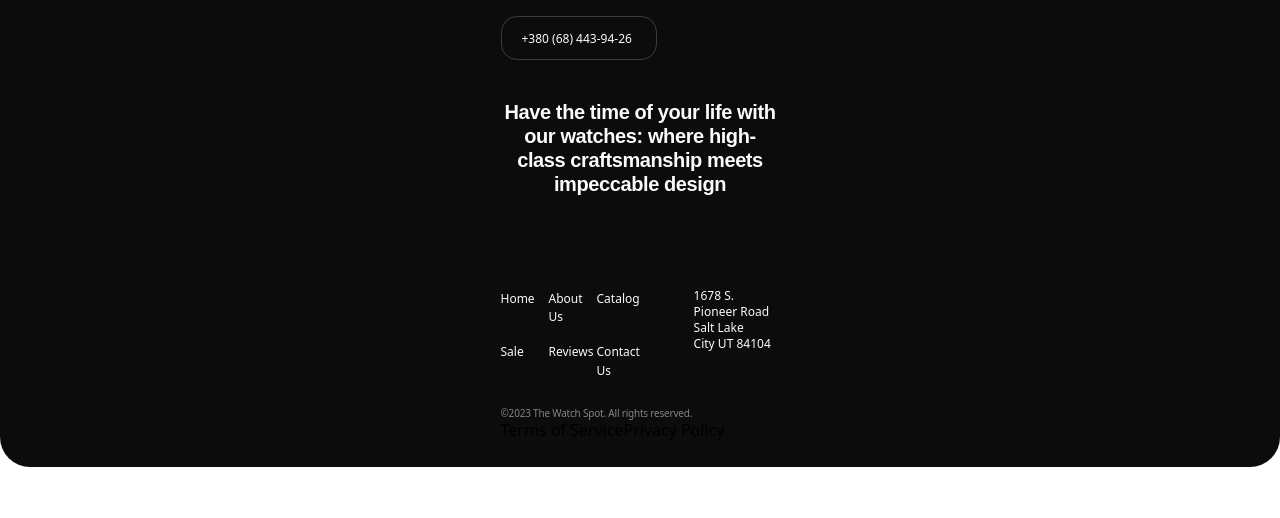
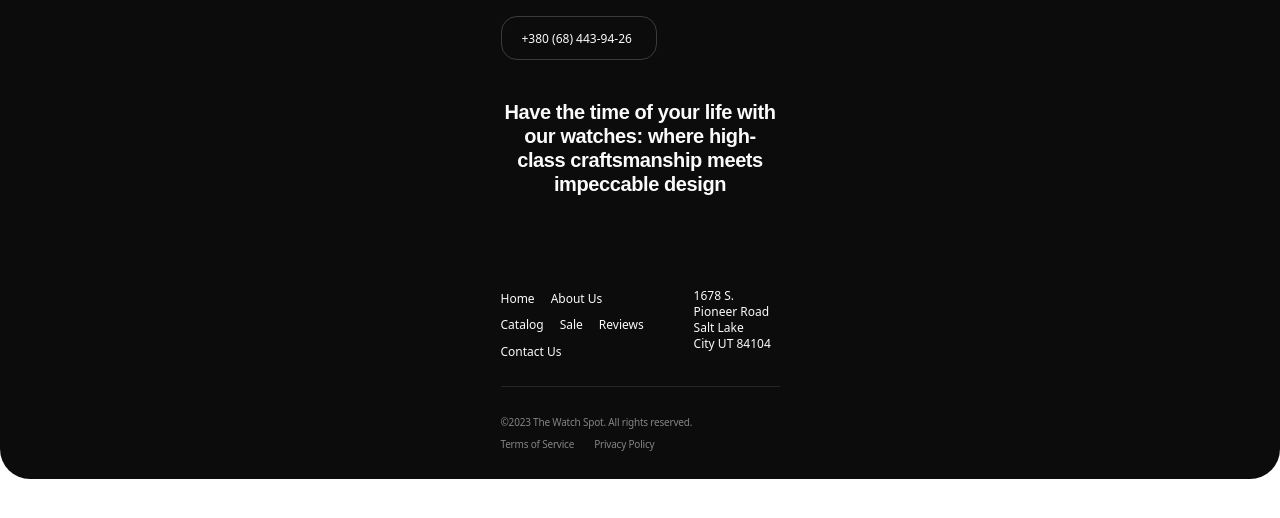
Before and after one commit to alex-miami-petrov/test, a plain HTML site: page src/index.html in a window 1280 px wide. Shown: the part 240-758 px from the top of the page. Drawn offline with nearby package versions, Linux system fonts and the light colour scheme; files that its build step writes are made by us from their sources.

Commit message:
footer makeups

```diff
--- a/src/css/footer.css
+++ b/src/css/footer.css
@@ -68,17 +68,22 @@
 
 .m-ad-wrap {
   display: flex;
+  border-width: 280px;
+  padding-bottom: 2px;
+  border-bottom: 1px solid rgba(251, 251, 251, 0.1);
+  margin-bottom: 24px;
 }
 
 .ftr-menu {
   display: flex;
   flex-wrap: wrap;
-  gap: 16px;
+  row-gap: 8px;
+  column-gap: 16px;
   margin-right: 49px;
   margin-bottom: 24px;
 }
 .ftr-m-item {
-  width: calc((100% - 16px) / 4);
+  max-width: 103px;
 }
 .ftr-m-link {
   font-weight: 500;
@@ -100,14 +105,19 @@
   line-height: 1.4;
   letter-spacing: -0.02em;
   color: rgba(251, 251, 251, 0.5);
-  stroke-width: 1px;
-  stroke: rgba(251, 251, 251, 0.1);
-  padding-top: 24px;
 }
 
 .policy {
+  font-weight: 500;
+  font-size: 10px;
+  line-height: 1.4;
+  letter-spacing: -0.02em;
+
+  color: rgba(251, 251, 251, 0.5);
+  margin-top: 8px;
 }
 .terms-link {
+  margin-right: 20px;
 }
 .policy-link {
 }
```
